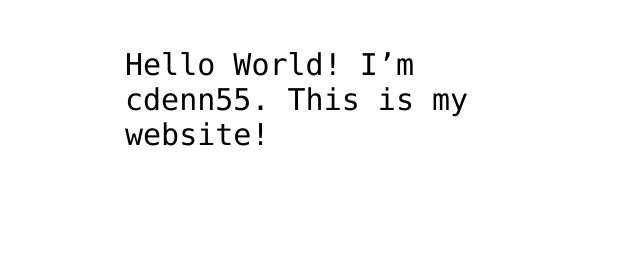
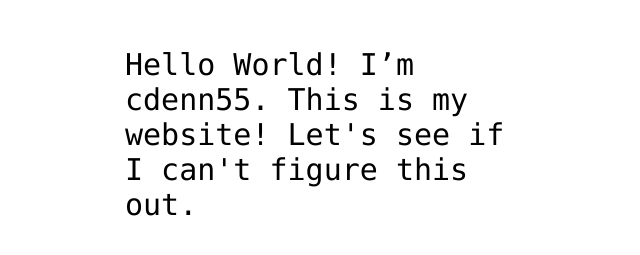
Before and after one commit to cdenn55/cdenn55.github.io, a plain HTML site: page index.html in a window 1280 px wide. Shown: the part 341-596 px from the top of the page, without its empty margins (315-955 px from the left). Drawn offline with Linux system fonts and the light colour scheme.

Commit message:
Following README directions

```diff
--- a/index.html
+++ b/index.html
@@ -12,7 +12,13 @@
 <img src="https://octodex.github.com/images/daftpunktocat-thomas.gif" id="octocat" alt="octocat-gif" />
 
 <!-- Change this code here by copy and pasting your template on line 15 -->
-<p>Hello World! I’m cdenn55. This is my website!</p>
+<p>
+
+  Hello World! I’m cdenn55. This is my website!
+
+  Let's see if I can't figure this out.
+
+</p>
 
 </body>
 </html>
```
